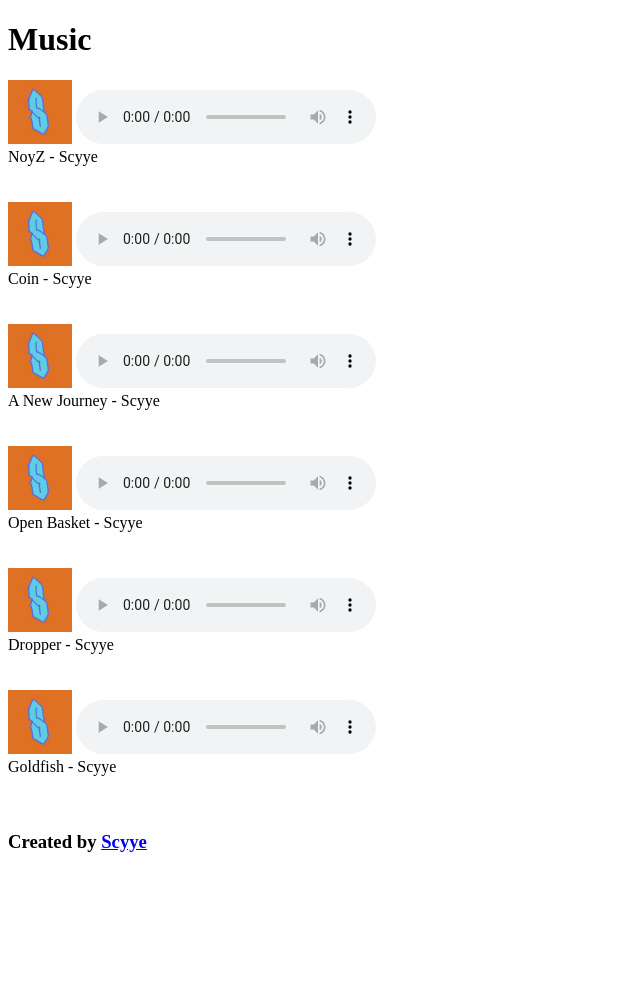
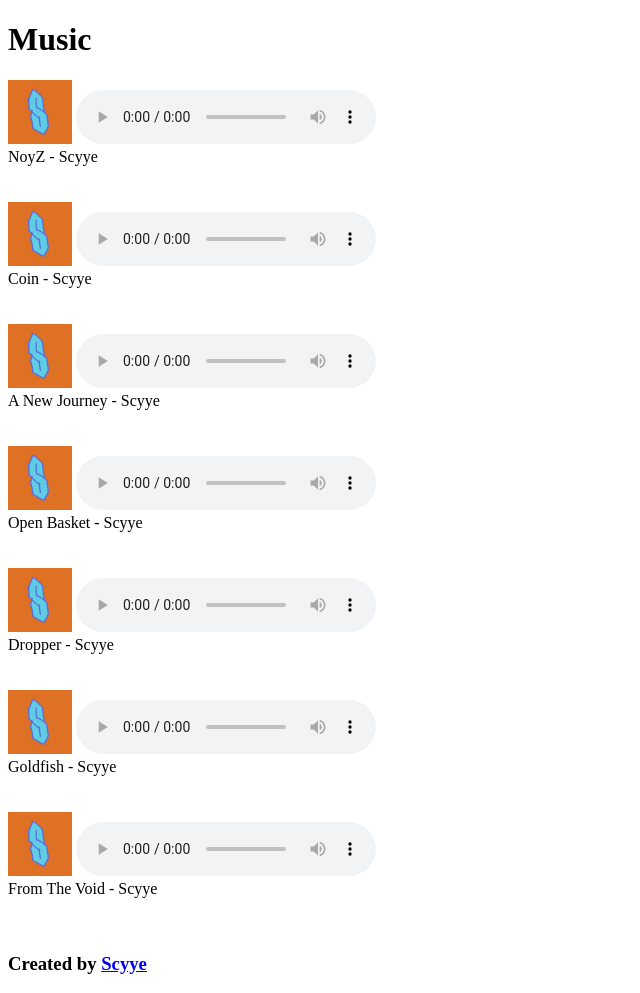
Before and after one commit to Scyye/scyye.github.io, a plain HTML site: page music/index.html in a window 1280 px wide. Shown: the whole page, without its empty margins (0-640 px from the left). Before the commit the page ends 871 px from the top, so only its background shows below. Drawn offline with Linux system fonts and the light colour scheme.

Commit message:
Update `root/music` to contain a new song

```diff
--- a/music/index.html
+++ b/music/index.html
@@ -56,6 +56,14 @@ Dropper - Scyye
 Goldfish - Scyye
 <br><br><br>
 
+<img src="../Assets/logo.png" alt="" height="64" width="64">
+<audio controls>
+  <source src="../Assets/Music/From The Void.mp3" type="audio/mpeg">
+</audio>
+<br>
+From The Void - Scyye
+<br><br><br>
+
 <h3>Created by <a href="https://scyye.github.io/">Scyye</a></h3>
 </body>
 </html>
```
